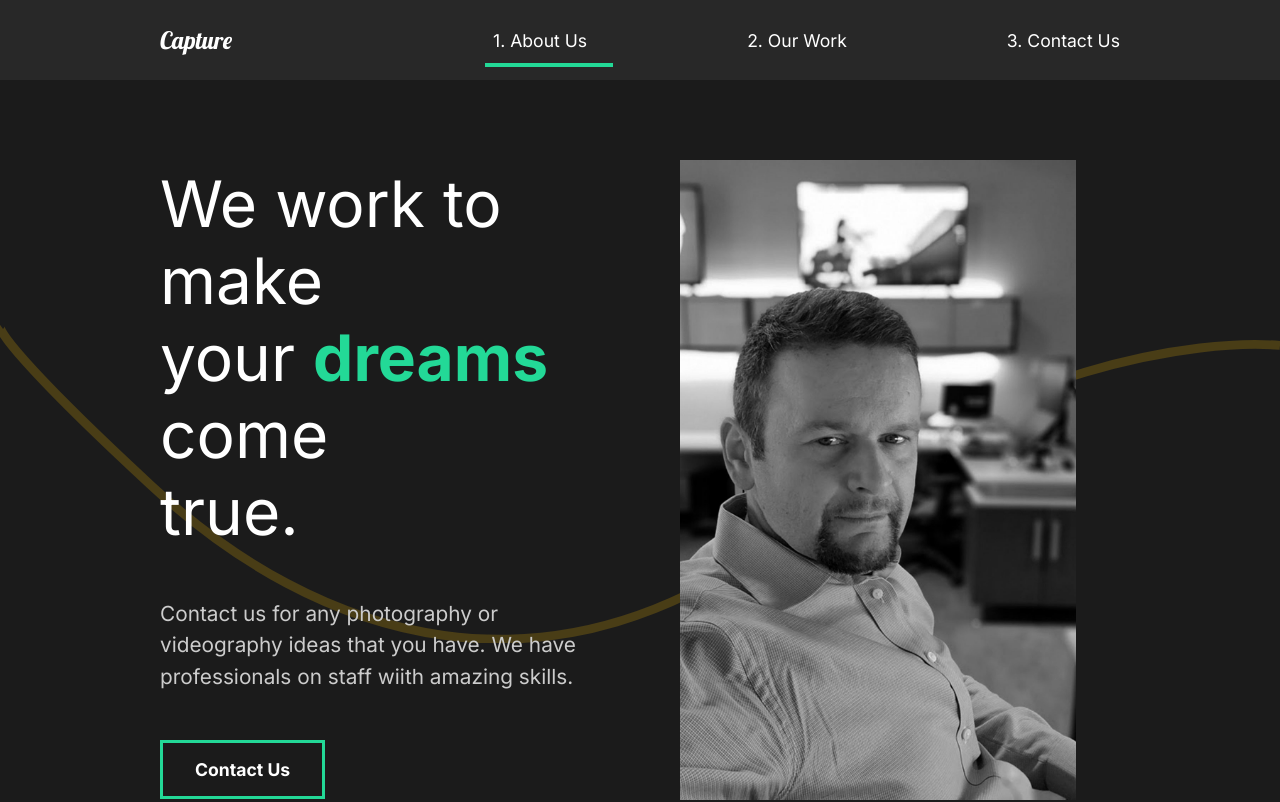
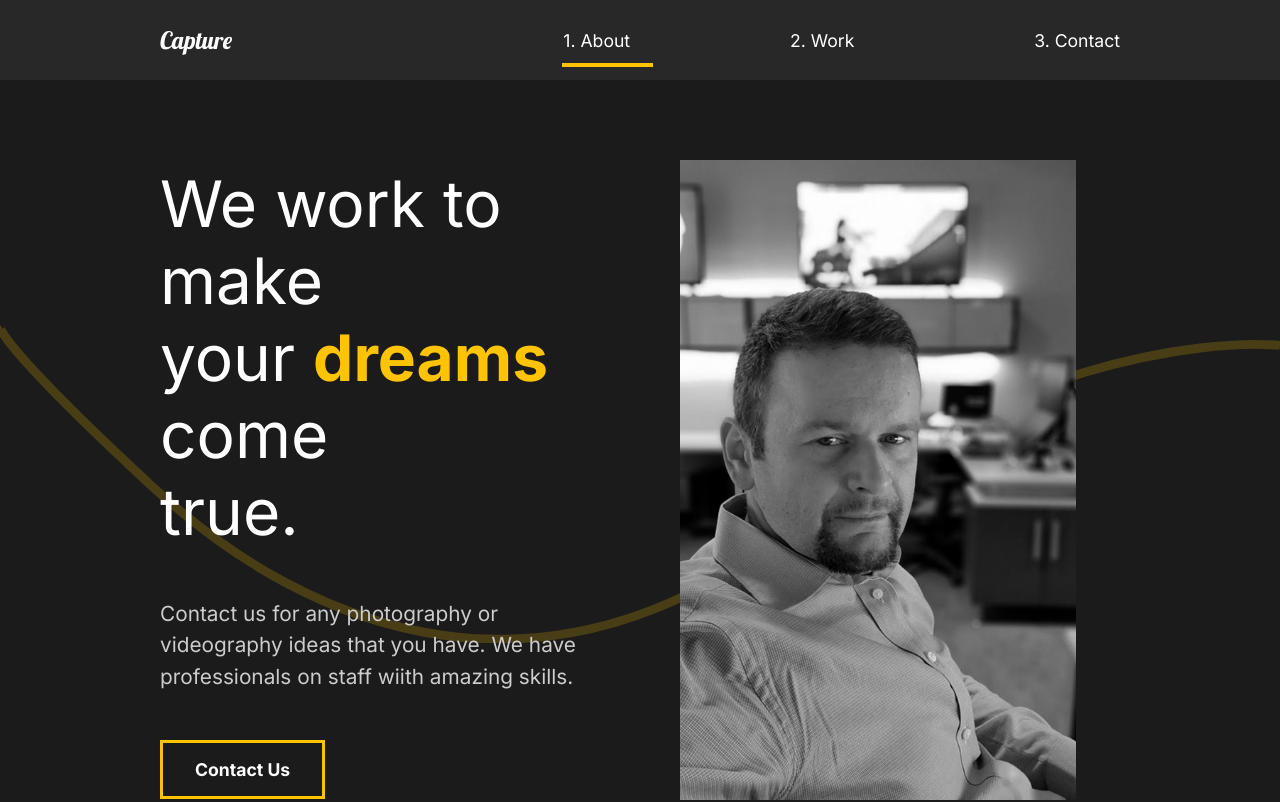
Before and after one commit to vedransehovic/personalsite, a React (Create React App) app: page / in a window 1280 px wide. Shown: the top 802 px of the page. Built offline with nearby package versions, Linux system fonts and the light colour scheme.

Commit message:
links updates

```diff
--- a/src/components/GlobalStyle.js
+++ b/src/components/GlobalStyle.js
@@ -18,12 +18,12 @@ button{
     font-size: 1.1rem;
     cursor: pointer;
     padding: 1rem 2rem;
-    border: 3px solid #23d997;
+    border: 3px solid #FFC300;
     background: transparent;
     color: white;
     transition: all 0.5s ease;
     &:hover{
-        background-color: #23d997;
+        background-color: #FFC300;
         color: white;
     }
 }
@@ -40,7 +40,7 @@ h4{
 }
 span{
     font-weight: bold;
-    color: #23d997
+    color: #FFC300
 }
 a{
     font-size: 1.1rem;
--- a/src/components/Nav.js
+++ b/src/components/Nav.js
@@ -15,27 +15,27 @@ const Nav = () => {
       </h1>
       <ul>
         <li>
-          <Link to="/">1. About Us</Link>
+          <Link to="/">1. About</Link>
           <Line
             transition={{ duration: 0.75 }}
             initial={{ width: "0%" }}
-            animate={{ width: pathname === "/" ? "50%" : "0%" }}
+            animate={{ width: pathname === "/" ? "40%" : "0%" }}
           />
         </li>
         <li>
-          <Link to="/work">2. Our Work</Link>
+          <Link to="/work">2. Work</Link>
           <Line
             transition={{ duration: 0.75 }}
             initial={{ width: "0%" }}
-            animate={{ width: pathname === "/work" ? "50%" : "0%" }}
+            animate={{ width: pathname === "/work" ? "40%" : "0%" }}
           />
         </li>
         <li>
-          <Link to="/contact">3. Contact Us</Link>
+          <Link to="/contact">&nbsp;&nbsp;&nbsp;&nbsp;3. Contact </Link>
           <Line
             transition={{ duration: 0.75 }}
             initial={{ width: "0%" }}
-            animate={{ width: pathname === "/contact" ? "50%" : "0%" }}
+            animate={{ width: pathname === "/contact" ? "40%" : "0%" }}
           />
         </li>
       </ul>
@@ -75,11 +75,11 @@ const StyledNav = styled.nav`
 
 const Line = styled(motion.div)`
   height: 0.3rem;
-  background: #23d997;
+  background: #ffc300;
   width: 0%;
   position: absolute;
   bottom: -80%;
-  left: 60%;
+  left: 70%;
 `;
 
 export default Nav;
```
